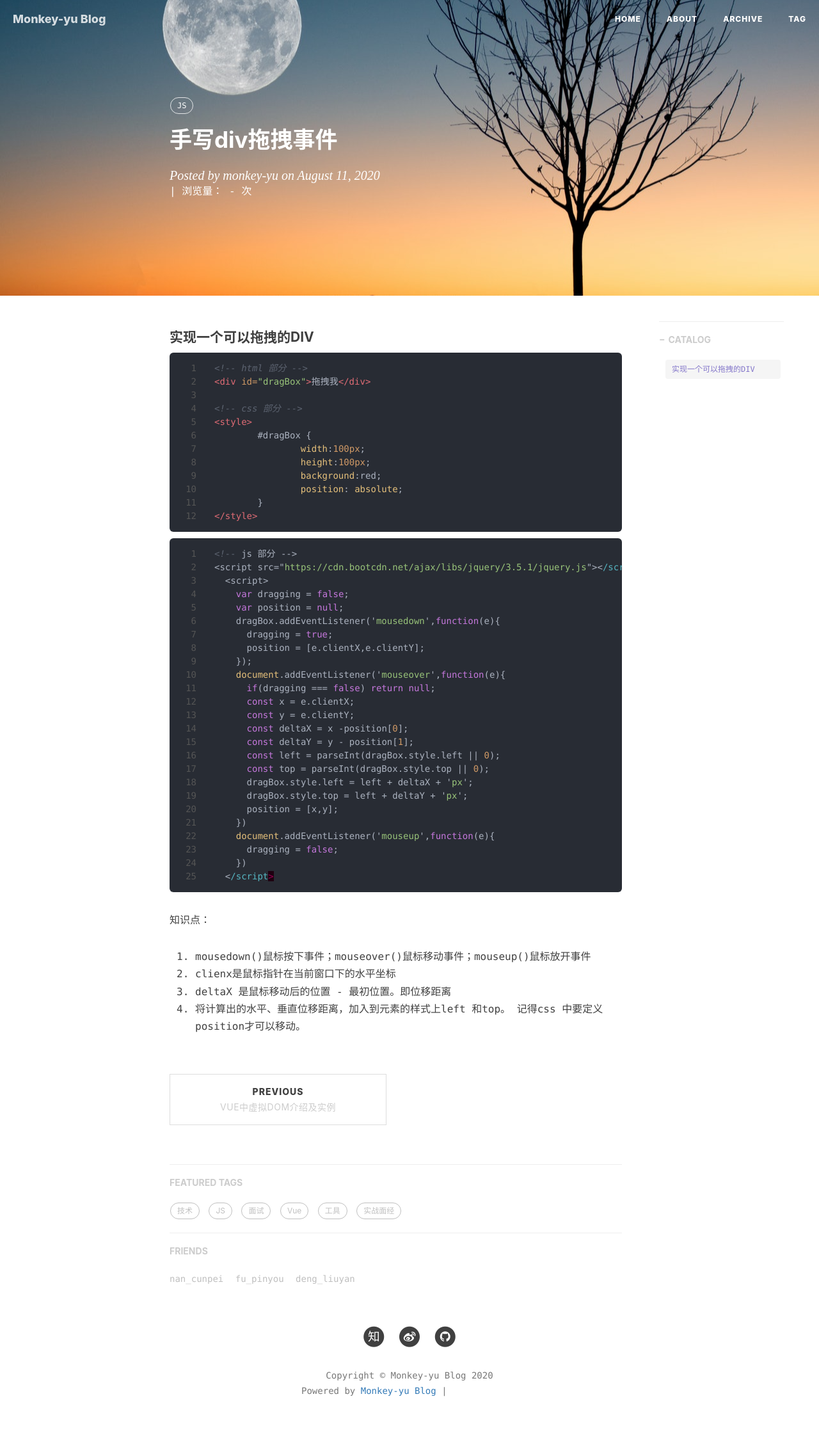
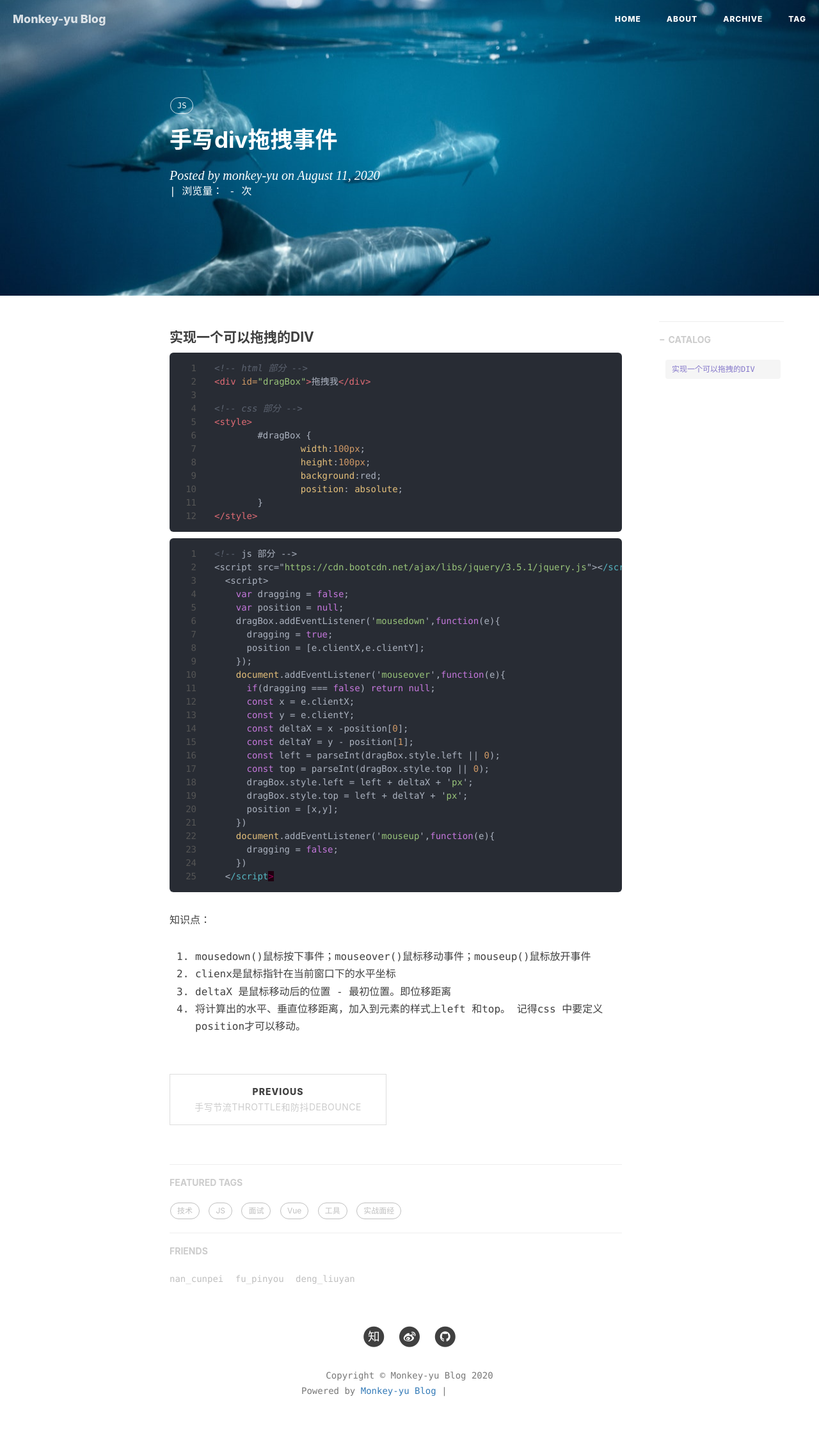
Before and after one commit to monkey-yu/monkey-yu.github.io, a Jekyll site: the page built from _posts/2020-08-11-handy-dragEvent.md, in a window 1280 px wide. Shown: the whole page at 64% size. Built offline with Jekyll 4.4.1, drawn with Linux system fonts in a browser that asks for light colours; nearby versions of some CDN libraries; comment, search, counter and statistics services are not loaded; some of the changed lines change nothing that is shown; grey boxes are pictures that could not be loaded.

Commit message:
blog update

````diff
--- /dev/null
+++ b/_posts/2020-08-02-throttle-and-debounce.md
@@ -0,0 +1,83 @@
+---
+layout:     post
+title:      "手写节流throttle和防抖debounce"
+date:       2020-08-02 12:00:00
+author:     "monkey-yu"
+header-img: "img/tree.jpg"
+catalog: True
+tags:
+    - JS
+---
+
+> 在开发过程中，我们经常需要绑定一些持续触发的事件。比如：resize、scroll、mousemove等等，但有时候我们并不希望在事件持续触发的过程中特别频繁的去执行函数。
+
+#### 一、防抖debounce
+
+防抖，是指触发事件后在n秒内函数只执行一次，如果在n秒内又触发了事件，则会重新计算函数执行时间。
+
+使用场景：
+
+- 浏览器窗口大小resize避免次数过于频繁
+- 登陆，发短信等按钮避免发送多次请求
+- 文本编辑器实时保存
+
+防抖重点在于清零: **clearTimeout(timer)**
+
+手写debounce函数：
+
+```javascript
+function debounce(func,wait){
+  let timer = null;
+  return function(...args){
+    let context = this;
+    if(timer) clearTimeout(timer);
+    timer = setTimeout(function(){
+      func.apply(context,args)
+    },wait)
+  }
+}
+```
+
+```javascript
+<div id="content" style="height:150px;line-height:150px;text-align:center; color: #fff;background-color:#ccc;font-size:80px;"></div>
+<script>
+    let num = 1;
+    let content = document.getElementById('content');
+
+    function count() {
+        content.innerHTML = num++;
+    };
+	// 使用debounce函数
+    content.onmousemove = debounce(count,1000);
+</script>
+```
+
+#### 二、节流throttle
+
+节流，是指在一段时间内函数只执行一次。如果这个时间段内多次触发，只有一次生效。
+
+使用场景：
+
+- scroll滚动事件，每隔特定秒执行回调函数
+- input输入框，每隔特定时间发送请求（debounce也可以）
+
+节流重点在于： **flag=false**
+
+手写throttle函数：
+
+```javascript
+function throttle(fn,delay){
+	let flag = true;
+  let timer =null;
+  return function(...args){
+    let context =this;
+    if(!flag) return
+    flag = false;
+    clearTimeout(timer);
+    timer = setTimeout(function(){
+      fn.apply(context,args);
+      flag = true;
+    },delay)
+  }
+}
+```
--- a/_posts/2020-08-11-handy-dragEvent.md
+++ b/_posts/2020-08-11-handy-dragEvent.md
@@ -3,7 +3,7 @@
 title:      "手写div拖拽事件"
 date:       2020-08-11 12:00:00
 author:     "monkey-yu"
-header-img: "img/tree.jpg"
+header-img: "img/whale.jpg"
 catalog: True
 tags:
     - JS
````
Also changed, not shown: img/mountain.jpg (added), img/whale.jpg (added).
